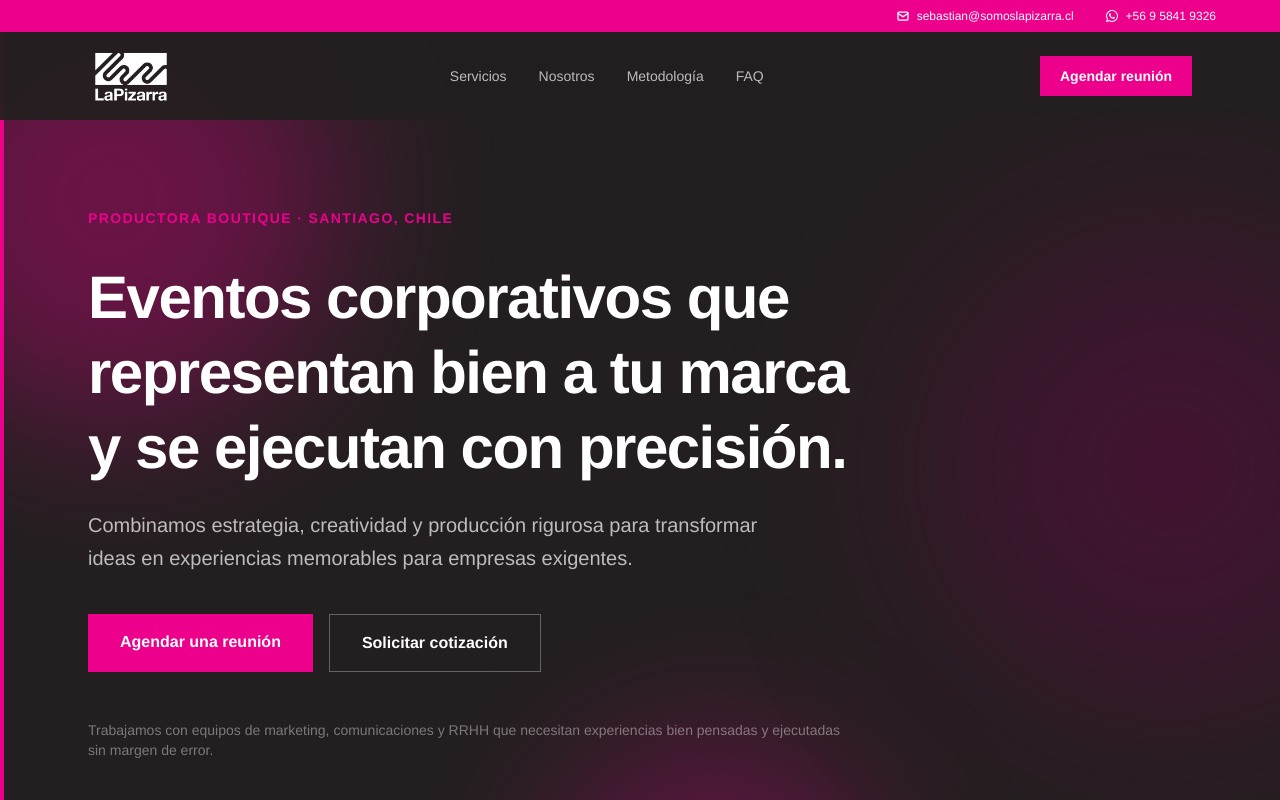
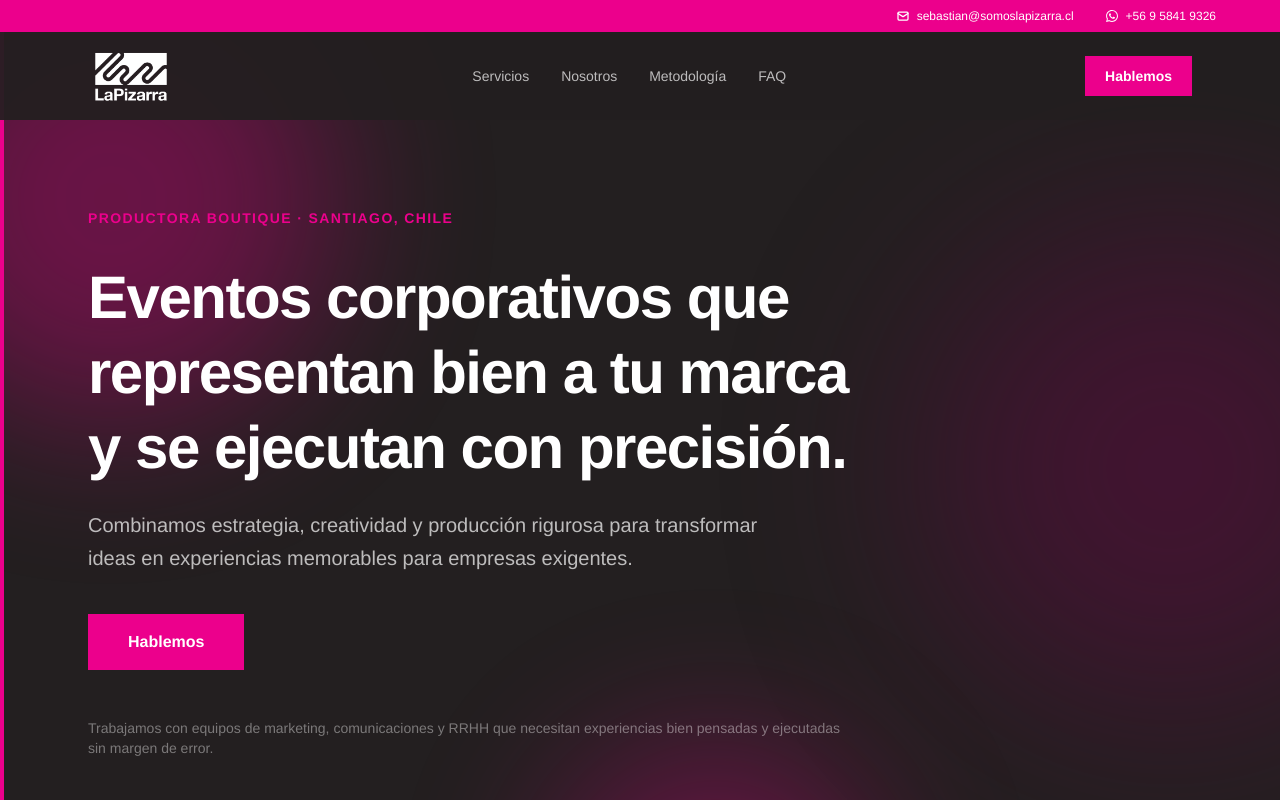
Before and after one commit to sebavigneaux-ui/lapizarra, a Next.js app: page / in a window 1280 px wide. Shown: the top 800 px of the page. Built offline with nearby package versions, Linux system fonts and the light colour scheme.

Commit message:
CTAs: simplifica a un solo botón 'Hablemos' en toda la página

```diff
--- a/app/components/CTAFinal.tsx
+++ b/app/components/CTAFinal.tsx
@@ -21,22 +21,14 @@ export default function CTAFinal() {
             Si estás evaluando una activación, un lanzamiento o un evento corporativo, conversemos. En una breve reunión podemos entender tu objetivo y ver cómo diseñar una experiencia que realmente funcione.
           </p>
 
-          <div className="flex flex-col sm:flex-row gap-4 mb-8">
+          <div className="flex mb-8">
             <a
               href={WA_URL}
               target="_blank"
               rel="noopener noreferrer"
-              className="bg-[#EC008C] text-white font-black px-8 py-4 text-base hover:bg-[#c8007a] transition-colors text-center"
+              className="bg-[#EC008C] text-white font-black px-10 py-4 text-base hover:bg-[#c8007a] transition-colors text-center"
             >
-              Agendar reunión
-            </a>
-            <a
-              href={WA_COTIZAR}
-              target="_blank"
-              rel="noopener noreferrer"
-              className="border border-white/30 text-white font-bold px-8 py-4 text-base hover:border-white/60 hover:bg-white/5 transition-colors text-center"
-            >
-              Solicitar cotización
+              Hablemos
             </a>
           </div>
 
--- a/app/components/CTAIntermedio.tsx
+++ b/app/components/CTAIntermedio.tsx
@@ -18,7 +18,7 @@ export default function CTAIntermedio() {
           rel="noopener noreferrer"
           className="bg-white text-[#EC008C] font-black px-8 py-4 text-base hover:bg-white/90 transition-colors whitespace-nowrap flex-shrink-0"
         >
-          Agendar reunión →
+          Hablemos →
         </a>
       </div>
     </section>
--- a/app/components/Header.tsx
+++ b/app/components/Header.tsx
@@ -68,7 +68,7 @@ export default function Header() {
             rel="noopener noreferrer"
             className="bg-[#EC008C] text-white text-sm font-bold px-5 py-2.5 hover:bg-[#c8007a] transition-colors"
           >
-            Agendar reunión
+            Hablemos
           </a>
         </div>
       </div>
--- a/app/components/Hero.tsx
+++ b/app/components/Hero.tsx
@@ -32,22 +32,14 @@ export default function Hero() {
             Combinamos estrategia, creatividad y producción rigurosa para transformar ideas en experiencias memorables para empresas exigentes.
           </p>
 
-          <div className="flex flex-col sm:flex-row gap-4 mb-12">
+          <div className="flex mb-12">
             <a
               href={WA_URL}
               target="_blank"
               rel="noopener noreferrer"
-              className="bg-[#EC008C] hover:bg-[#c8007a] text-white font-bold px-8 py-4 text-base transition-colors text-center"
+              className="bg-[#EC008C] hover:bg-[#c8007a] text-white font-bold px-10 py-4 text-base transition-colors text-center"
             >
-              Agendar una reunión
-            </a>
-            <a
-              href={WA_COTIZAR}
-              target="_blank"
-              rel="noopener noreferrer"
-              className="border border-white/30 text-white font-bold px-8 py-4 text-base hover:border-white/70 hover:bg-white/5 transition-colors text-center"
-            >
-              Solicitar cotización
+              Hablemos
             </a>
           </div>
 
```
